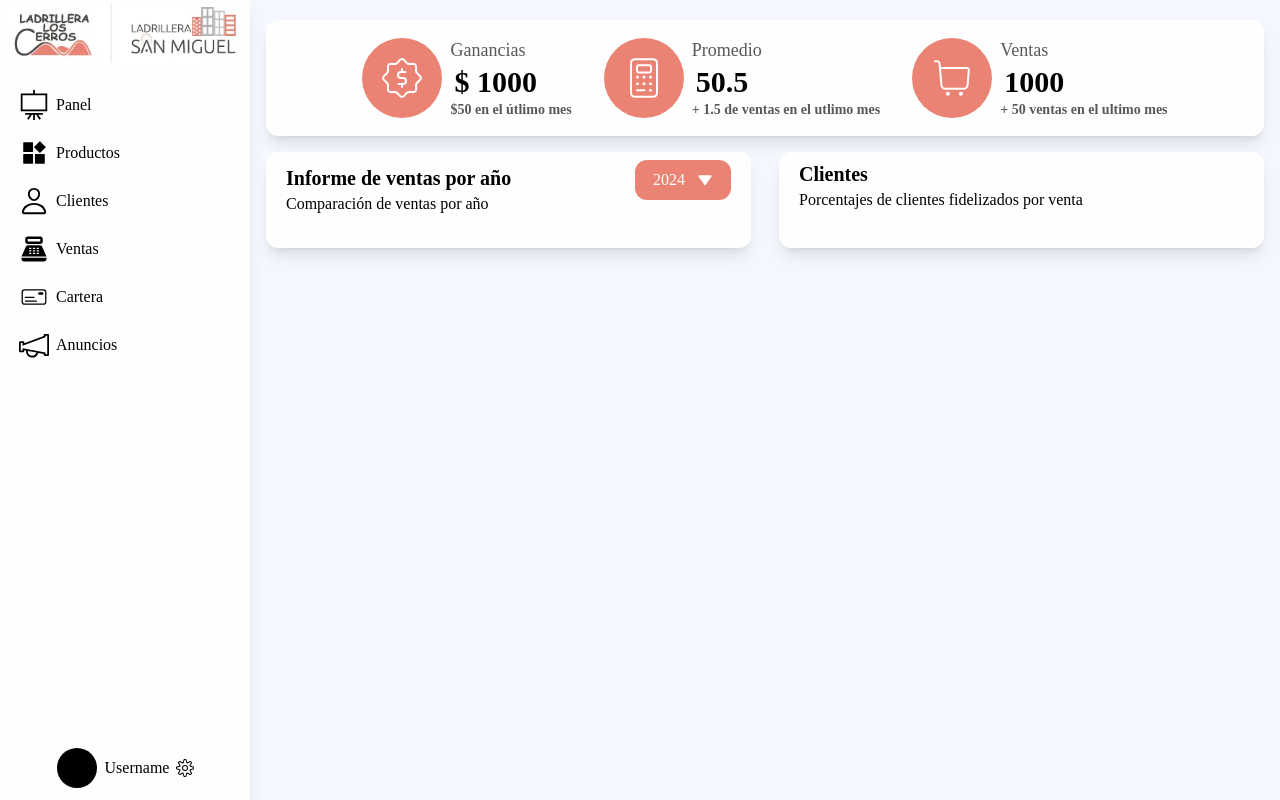
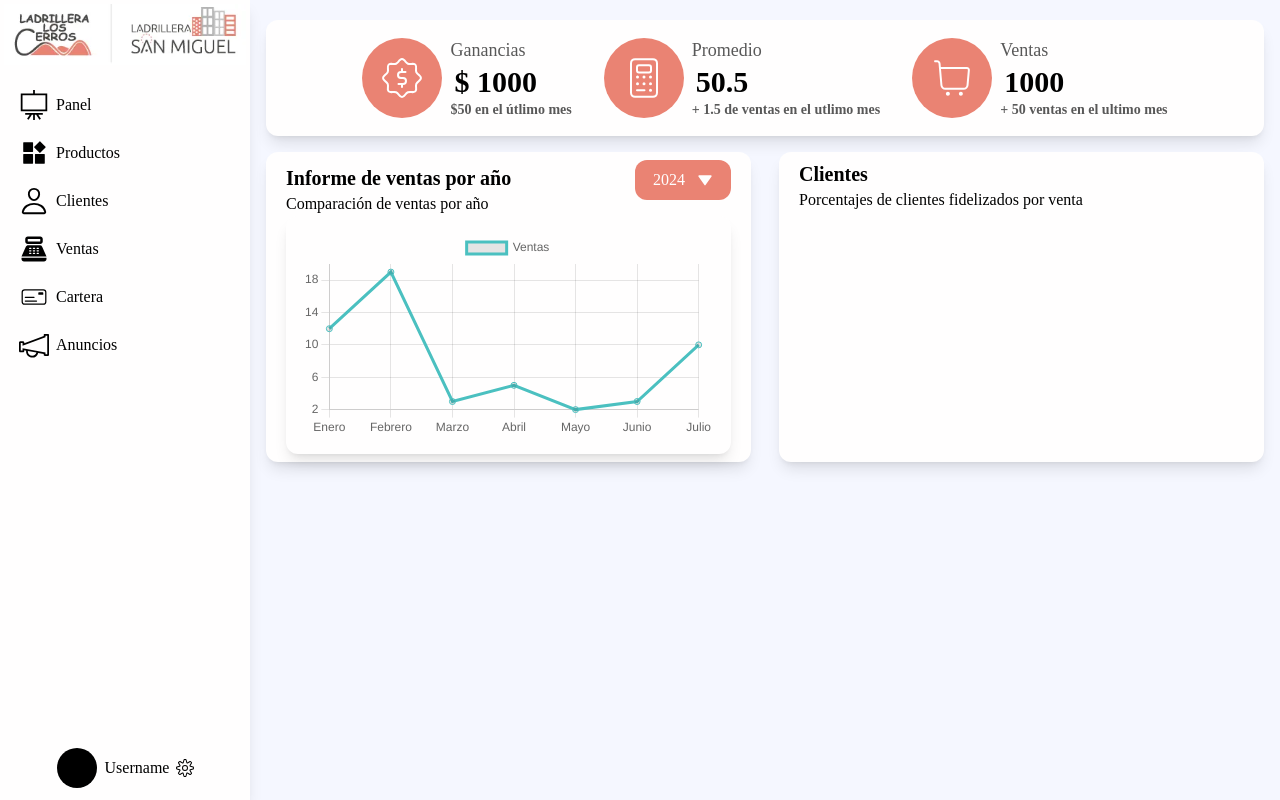
Before and after one commit to freddy320/LadrilleriaLosCerros, a React (Vite) app in the folder frontend/ladrilleriaLosCerros/: page /panel in a window 1280 px wide. Built offline with nearby package versions, Linux system fonts and the light colour scheme.

Commit message:
add config panel

```diff
--- a/frontend/ladrilleriaLosCerros/src/components/Panel.jsx
+++ b/frontend/ladrilleriaLosCerros/src/components/Panel.jsx
@@ -1,7 +1,32 @@
 import { CiBadgeDollar, CiShoppingCart, CiCalculator1 } from "react-icons/ci";
 import { useState } from "react";
-import { SlArrowDown } from "react-icons/sl";
 import { BiSolidDownArrow } from "react-icons/bi";
+import {Line} from "react-chartjs-2"
+import { Chart as ChartJs, CategoryScale, LinearScale,PointElement,LineElement,Tooltip,Legend,Title } from "chart.js";
+ChartJs.register(CategoryScale, LinearScale,PointElement,LineElement,Tooltip,Legend,Title);
+
+const opcions = {}
+const lineCharData = {
+    labels: ['Enero', 'Febrero', 'Marzo', 'Abril', 'Mayo', 'Junio', 'Julio'],
+    datasets: [
+        {
+
+            label: 'Ventas',
+            data: [12, 19, 3, 5, 2, 3, 10],
+            borderColor: "rgb(75, 192, 192)",
+        },
+
+    ],
+}
+const data = {}
+
+const LineChart = () => {
+    return (
+        <div className="bg-contrast p-4 rounded-xl shadow-lg">
+            <Line data={lineCharData} />
+        </div>
+    )
+}
 
 const ItemPanel = ({ title, resultText, result, icon }) => {
     return (
@@ -46,13 +71,13 @@ export default function Panel() {
     return (
         <div className="flex flex-col gap-4 h-full">
             <section className='flex gap-8 justify-center bg-contrast p-4 rounded-xl shadow-lg'>
-                <ItemPanel title="Ganancias" resultText="$50 en el útlimo mes" result="$ 1000" icon={<CiBadgeDollar className="w-12 h-12" />}/>
-                <ItemPanel title="Promedio" resultText="+ 1.5 de ventas en el utlimo mes" result="50.5" icon={<CiCalculator1 className="w-12 h-12" />}/>
-                <ItemPanel title="Ventas" resultText="+ 50 ventas en el ultimo mes" result="1000" icon={<CiShoppingCart  className="w-12 h-12" />}/>
+                <ItemPanel title="Ganancias" resultText="$50 en el útlimo mes" result="$ 1000" icon={<CiBadgeDollar className="w-12 h-12" />} />
+                <ItemPanel title="Promedio" resultText="+ 1.5 de ventas en el utlimo mes" result="50.5" icon={<CiCalculator1 className="w-12 h-12" />} />
+                <ItemPanel title="Ventas" resultText="+ 50 ventas en el ultimo mes" result="1000" icon={<CiShoppingCart className="w-12 h-12" />} />
             </section>
 
-            <section className='grid grid-cols-2 gap-7 h-24 overflow-visible'>
-                <div className='bg-contrast px-5 py-2 rounded-xl  h-24 shadow-lg'  >
+            <section className='grid grid-cols-2 gap-7  overflow-visible'>
+                <div className='bg-contrast px-5 py-2 rounded-xl   shadow-lg'  >
                     <header className="flex justify-between items-baseline h-auto">
                         <div>
                             <h2 className="font-extrabold text-xl">Informe de ventas por año</h2>
@@ -60,6 +85,10 @@ export default function Panel() {
                         </div>
                         <ComboBox opcions={['2024', '2023', '2022', '2021']} />
                     </header>
+                    <div>
+                    <LineChart />
+                    </div>
+
                 </div>
                 <div className='bg-contrast px-5 py-2 rounded-xl h-auto shadow-lg'>
                     <h2 className="font-extrabold text-xl">Clientes</h2>
```
Lines whose indentation alone changed are shown as unchanged.
